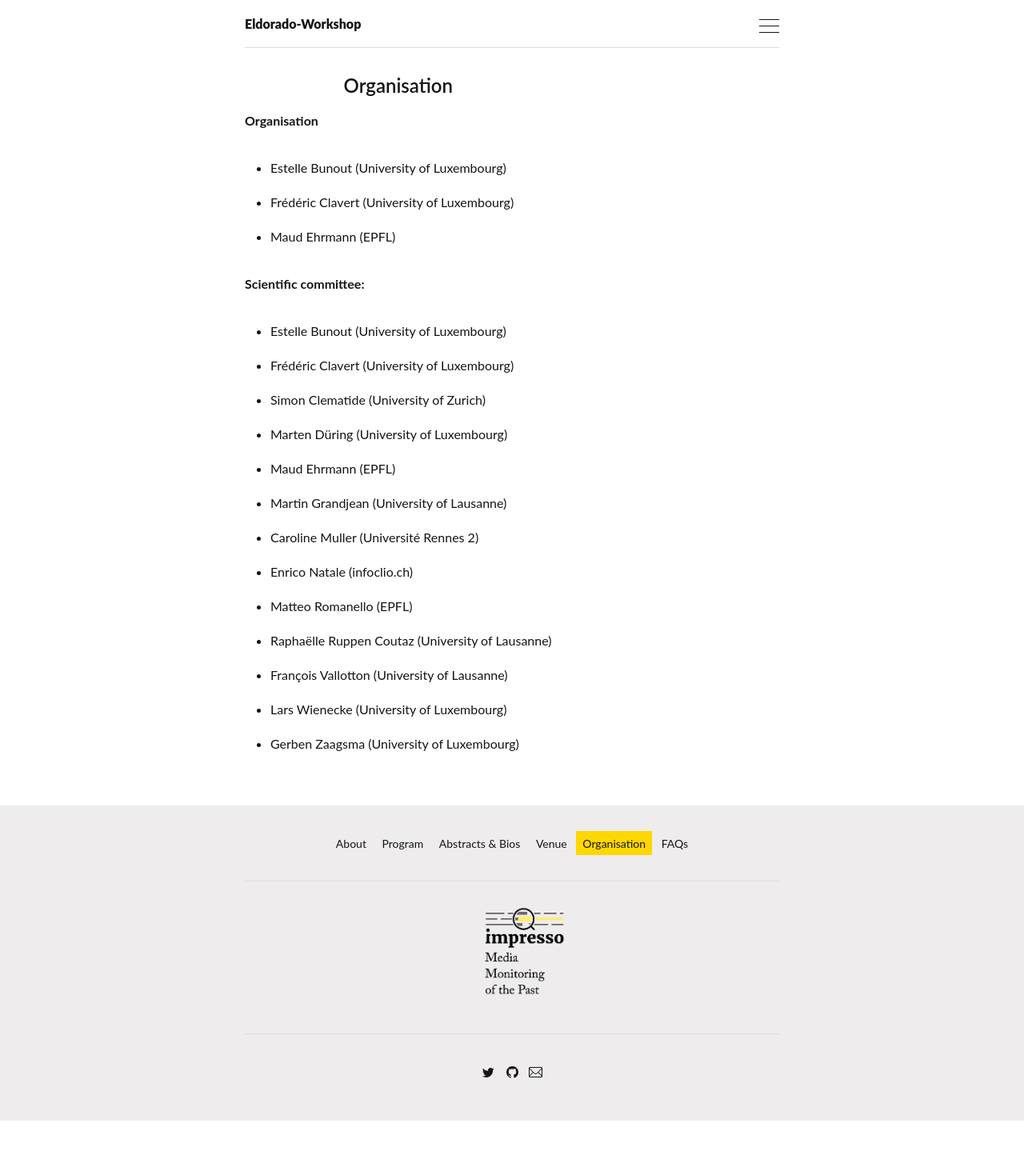
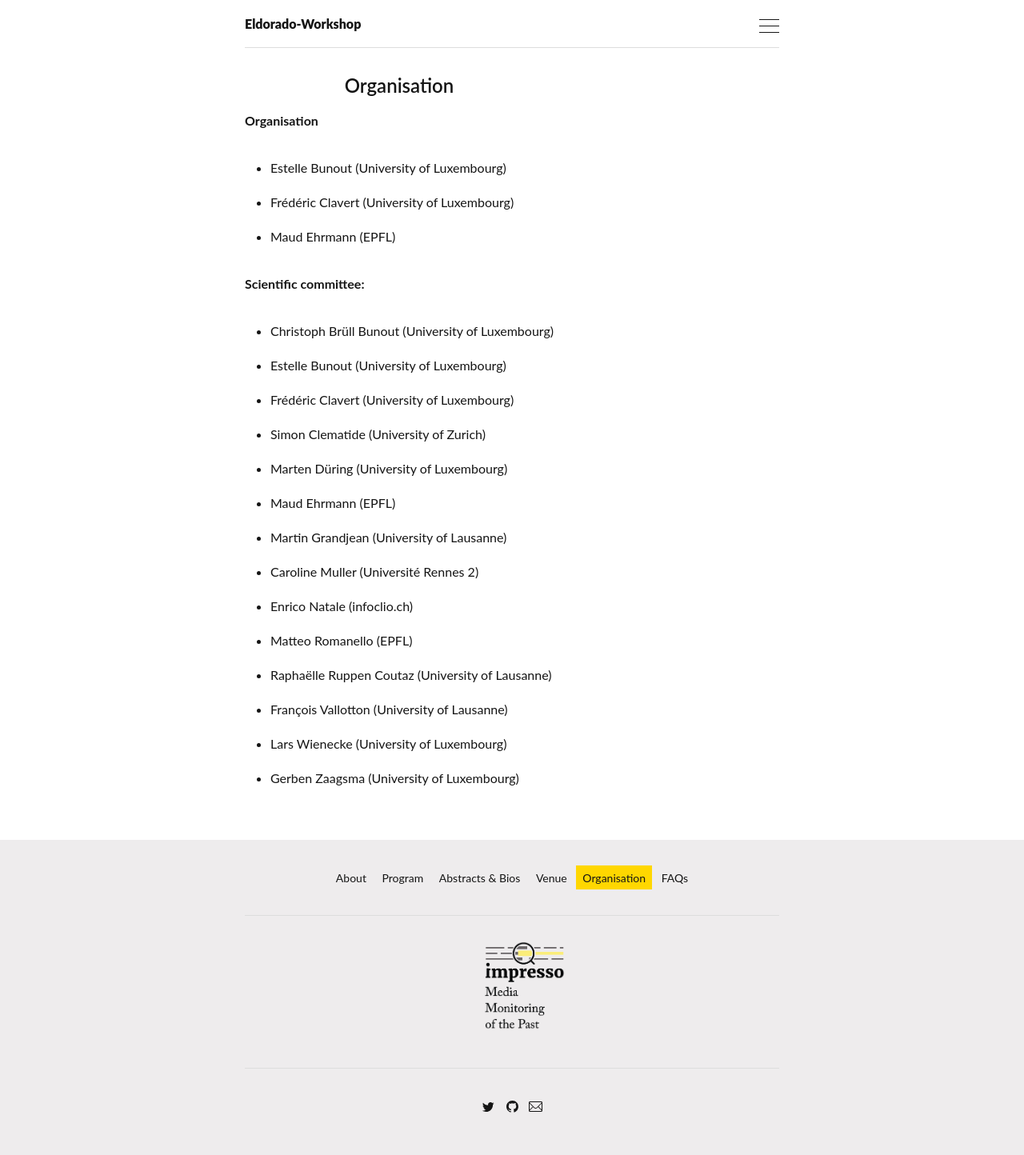
Before and after one commit to impresso/eldorado, a Jekyll site: the page built from _pages/organisation.md, in a window 1280 px wide. Shown: the whole page at 80% size. Built offline with Jekyll 4.4.1, drawn with Linux system fonts in a browser that asks for light colours; before the commit the page ends 1401 px from its top, so only the background shows below that.

Commit message:
Update organisation.md

```diff
--- a/_pages/organisation.md
+++ b/_pages/organisation.md
@@ -19,6 +19,7 @@ order: 60
 **Scientific committee:**
 
 
+* Christoph Brüll Bunout (University of Luxembourg)
 * Estelle Bunout (University of Luxembourg)
 * Frédéric Clavert (University of Luxembourg)
 * Simon Clematide (University of Zurich)
```
